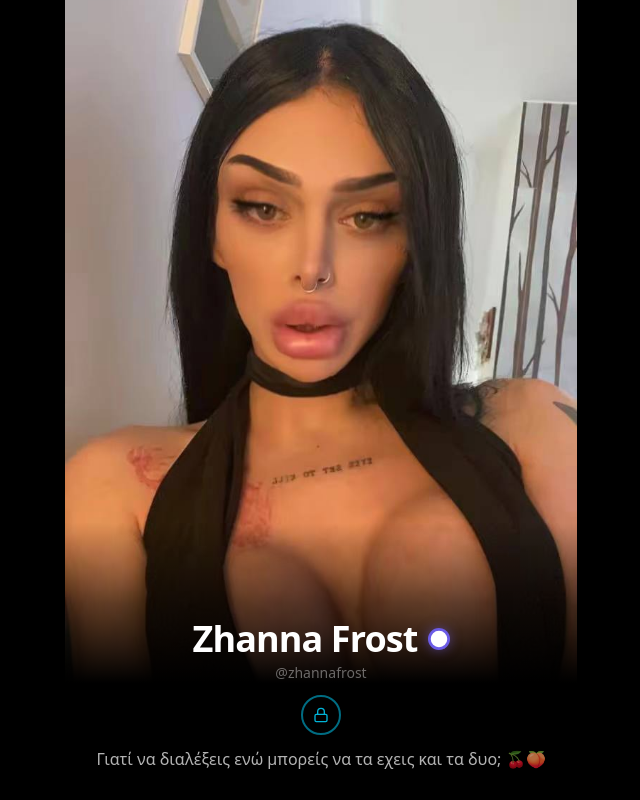
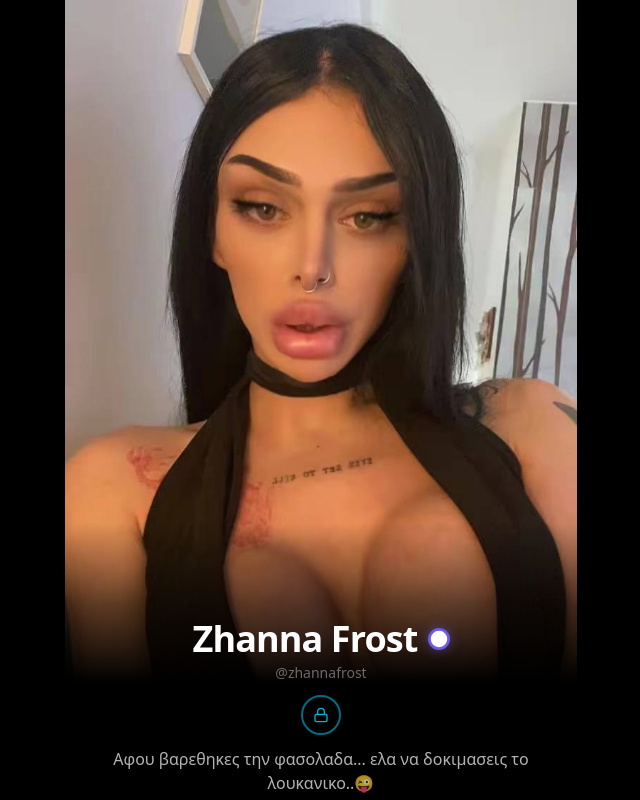
Before and after one commit to zupa212/zannafrostlink, a Next.js app: page / in a window 1280 px wide. Shown: the top 800 px of the page, without its empty margins (319-959 px from the left). Built offline with nearby package versions, Linux system fonts and the light colour scheme; no server answers; grey boxes are pictures that could not be loaded.

Commit message:
update caption: Αφου βαρεθηκες την φασολαδα...

```diff
--- a/src/app/page.tsx
+++ b/src/app/page.tsx
@@ -111,7 +111,7 @@ export default function Home() {
           <a href="/out" onClick={handleExclusiveClick} className="mb-3 group">
             <div className="w-10 h-10 rounded-full border-2 border-[#00b4d8]/60 flex items-center justify-center group-hover:border-[#00b4d8] transition-colors group-hover:shadow-[0_0_15px_rgba(0,180,216,0.4)]"><Lock size={16} className="text-[#00b4d8]" /></div>
           </a>
-          <p className="text-white/70 text-base font-medium mb-8">Γιατί να διαλέξεις ενώ μπορείς να τα εχεις και τα δυο; 🍒🍑</p>
+          <p className="text-white/70 text-base font-medium mb-8">Αφου βαρεθηκες την φασολαδα... ελα να δοκιμασεις το λουκανικο..😜</p>
         </motion.div>
         <motion.div initial={{ opacity: 0, y: 30 }} animate={{ opacity: 1, y: 0 }} transition={{ delay: 0.5, duration: 0.6 }} className="relative w-full max-w-lg px-4 mb-16">
           <div onClick={handleVideoTap} className="relative w-full rounded-3xl overflow-hidden cursor-pointer group border border-white/10 shadow-2xl shadow-black/50" style={{ aspectRatio: '16/10' }}>
```
